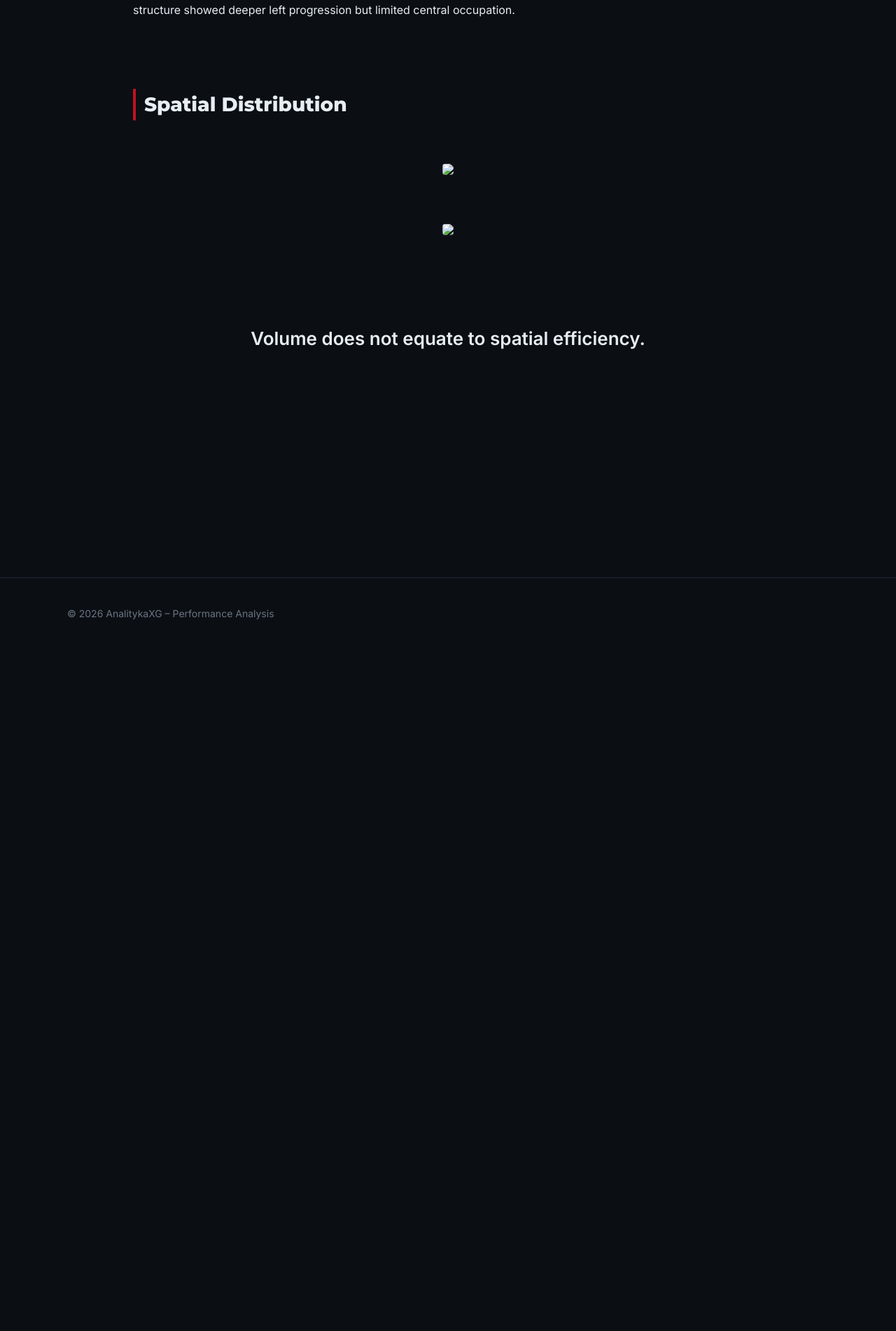
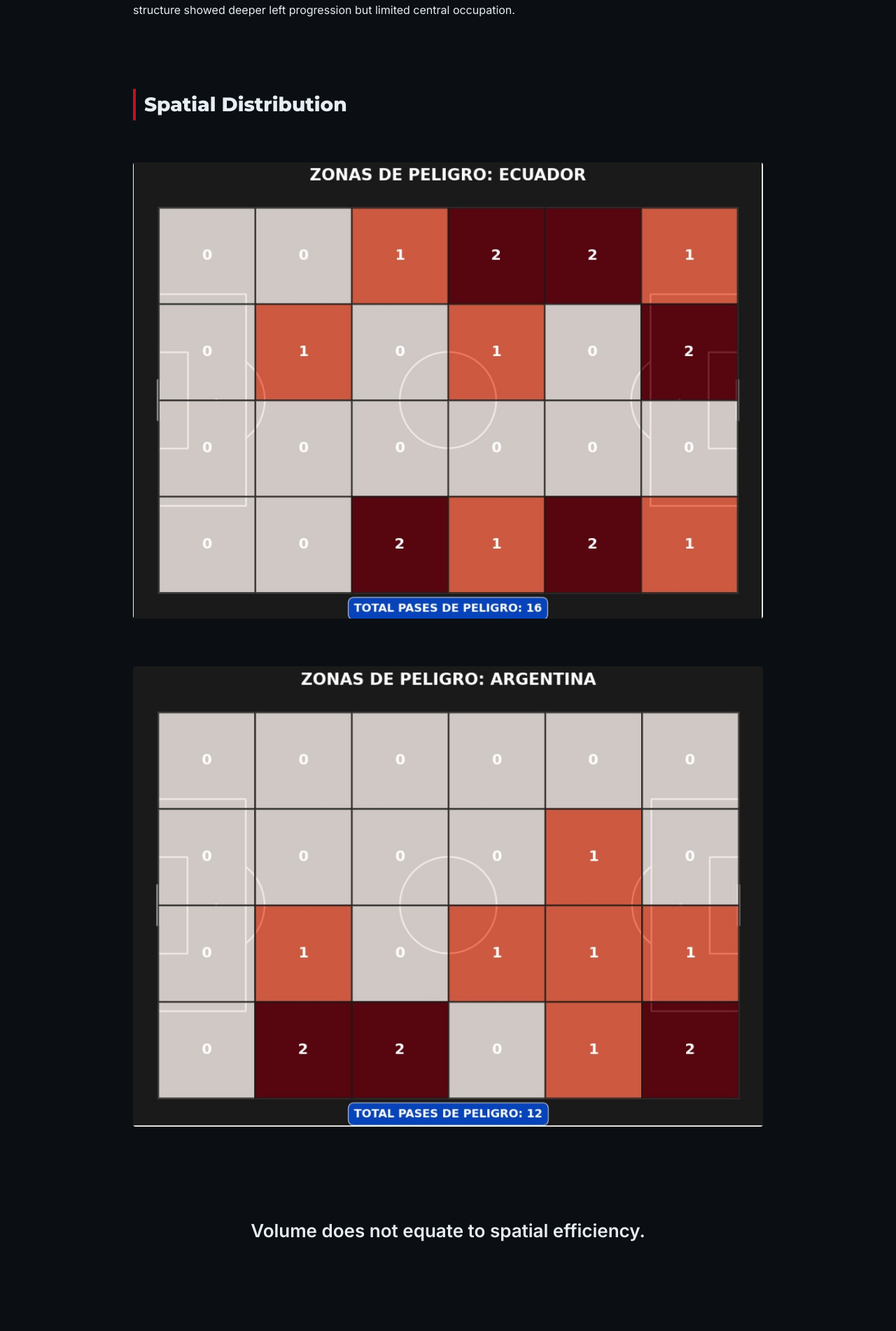
Before and after one commit to Fiallos77/analitykaXG, a Jekyll site: the page built from reports/argentina-ecuador-2024.md, in a window 1280 px wide. Shown: the part 577-2479 px from the top of the page at 70% size. Built offline with Jekyll 4.4.1, drawn with Linux system fonts in a browser that asks for light colours; before the commit the page ends 1505 px from its top, so only the background shows below that.

Commit message:
Update argentina-ecuador-2024.md

```diff
--- a/reports/argentina-ecuador-2024.md
+++ b/reports/argentina-ecuador-2024.md
@@ -20,11 +20,11 @@ title: Argentina vs Ecuador – Spatial Threat Report
   <h2>Spatial Distribution</h2>
 
   <div class="report-figure">
-    <img src="{{ site.baseurl }}/assets/Ecuador1.jpg">
+    <img src="{{ site.baseurl }}/assets/images/Ecuador1.jpg">
   </div>
 
   <div class="report-figure">
-    <img src="{{ site.baseurl }}/assets/Argentina1.jpg">
+    <img src="{{ site.baseurl }}/assets/images/Argentina1.jpg">
   </div>
 </div>
 
```
